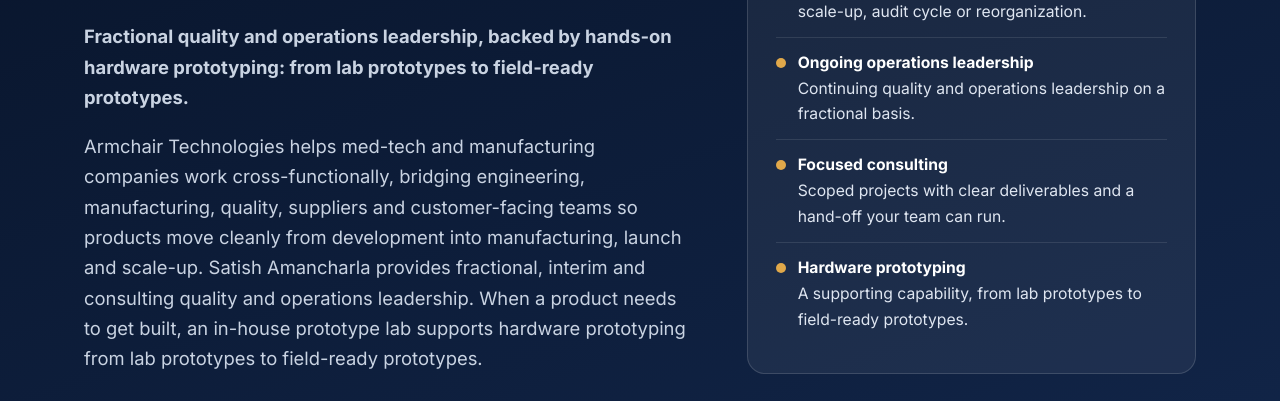
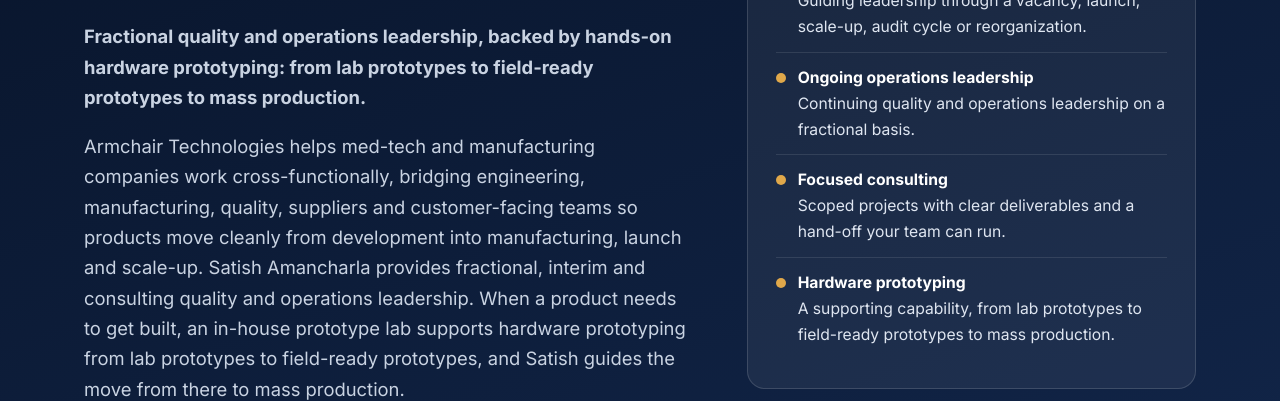
Before and after one commit to samancharla-quantum/armchairtechnologies-site, a plain HTML site: page index.html in a window 1280 px wide. Shown: the part 419-820 px from the top of the page. Drawn offline with Linux system fonts and the light colour scheme.

Commit message:
Copy: prototyping range now extends to mass production

```diff
--- a/index.html
+++ b/index.html
@@ -4,7 +4,7 @@
 <meta charset="utf-8">
 <meta name="viewport" content="width=device-width, initial-scale=1">
 <title>Armchair Technologies | Fractional Quality and Operations Leadership</title>
-<meta name="description" content="Fractional quality and operations leadership, backed by hands-on hardware prototyping: from lab prototypes to field-ready prototypes. Armchair Technologies helps med-tech and manufacturing companies move products from development into manufacturing, launch and scale-up.">
+<meta name="description" content="Fractional quality and operations leadership, backed by hands-on hardware prototyping: from lab prototypes to field-ready prototypes to mass production. Armchair Technologies helps med-tech and manufacturing companies move products from development into manufacturing, launch and scale-up.">
 <link rel="canonical" href="https://armchairtechnologies.biz/">
 <meta name="robots" content="index, follow">
 <meta name="author" content="Satish Amancharla">
@@ -12,7 +12,7 @@
 <meta property="og:type" content="website">
 <meta property="og:site_name" content="Armchair Technologies">
 <meta property="og:title" content="Armchair Technologies | Fractional Quality and Operations Leadership">
-<meta property="og:description" content="Fractional quality and operations leadership, backed by hands-on hardware prototyping: from lab prototypes to field-ready prototypes. For med-tech and manufacturing companies.">
+<meta property="og:description" content="Fractional quality and operations leadership, backed by hands-on hardware prototyping: from lab prototypes to field-ready prototypes to mass production. For med-tech and manufacturing companies.">
 <meta property="og:url" content="https://armchairtechnologies.biz/">
 <meta property="og:image" content="https://armchairtechnologies.biz/assets/img/og-image.jpg">
 <meta property="og:image:width" content="1200">
@@ -21,7 +21,7 @@
 <meta property="og:locale" content="en_US">
 <meta name="twitter:card" content="summary_large_image">
 <meta name="twitter:title" content="Armchair Technologies | Fractional Quality and Operations Leadership">
-<meta name="twitter:description" content="Fractional quality and operations leadership, backed by hands-on hardware prototyping: from lab prototypes to field-ready prototypes.">
+<meta name="twitter:description" content="Fractional quality and operations leadership, backed by hands-on hardware prototyping: from lab prototypes to field-ready prototypes to mass production.">
 <meta name="twitter:image" content="https://armchairtechnologies.biz/assets/img/og-image.jpg">
 <link rel="icon" href="/favicon-v2.ico" sizes="any">
 <link rel="icon" href="/favicon-v2-32.png" sizes="32x32" type="image/png">
@@ -38,7 +38,7 @@
   "name": "Armchair Technologies LLC",
   "url": "https://armchairtechnologies.biz/",
   "logo": "https://armchairtechnologies.biz/assets/img/logo.svg",
-  "description": "Fractional quality and operations leadership, backed by hands-on hardware prototyping: from lab prototypes to field-ready prototypes, for med-tech and manufacturing companies.",
+  "description": "Fractional quality and operations leadership, backed by hands-on hardware prototyping: from lab prototypes to field-ready prototypes to mass production, for med-tech and manufacturing companies.",
   "email": "hello@armchairtechnologies.biz",
   "areaServed": "US",
   "address": {"@type": "PostalAddress", "addressLocality": "Minneapolis-St. Paul", "addressRegion": "MN", "addressCountry": "US"},
@@ -83,8 +83,8 @@
         <span class="eyebrow">Fractional Quality and Operations Leadership</span>
         <h1 id="hero-title">Aligning Passion and Purpose.</h1>
         <p class="theme2">Balancing Compassion and Compliance.</p>
-        <p class="lede"><strong>Fractional quality and operations leadership, backed by hands-on hardware prototyping: from lab prototypes to field-ready prototypes.</strong></p>
-        <p class="lede">Armchair Technologies helps med-tech and manufacturing companies work cross-functionally, bridging engineering, manufacturing, quality, suppliers and customer-facing teams so products move cleanly from development into manufacturing, launch and scale-up. Satish Amancharla provides fractional, interim and consulting quality and operations leadership. When a product needs to get built, an in-house prototype lab supports hardware prototyping from lab prototypes to field-ready prototypes.</p>
+        <p class="lede"><strong>Fractional quality and operations leadership, backed by hands-on hardware prototyping: from lab prototypes to field-ready prototypes to mass production.</strong></p>
+        <p class="lede">Armchair Technologies helps med-tech and manufacturing companies work cross-functionally, bridging engineering, manufacturing, quality, suppliers and customer-facing teams so products move cleanly from development into manufacturing, launch and scale-up. Satish Amancharla provides fractional, interim and consulting quality and operations leadership. When a product needs to get built, an in-house prototype lab supports hardware prototyping from lab prototypes to field-ready prototypes, and Satish guides the move from there to mass production.</p>
         <div class="hero-ctas">
           <a class="btn btn-gold" href="#contact">Start a conversation</a>
           <a class="btn btn-ghost" href="#services">Explore services</a>
@@ -102,7 +102,7 @@
           <li><span class="dot" aria-hidden="true"></span><div><strong>Fractional and interim leadership</strong>Guiding leadership through a vacancy, launch, scale-up, audit cycle or reorganization.</div></li>
           <li><span class="dot" aria-hidden="true"></span><div><strong>Ongoing operations leadership</strong>Continuing quality and operations leadership on a fractional basis.</div></li>
           <li><span class="dot" aria-hidden="true"></span><div><strong>Focused consulting</strong>Scoped projects with clear deliverables and a hand-off your team can run.</div></li>
-          <li><span class="dot" aria-hidden="true"></span><div><strong>Hardware prototyping</strong>A supporting capability, from lab prototypes to field-ready prototypes.</div></li>
+          <li><span class="dot" aria-hidden="true"></span><div><strong>Hardware prototyping</strong>A supporting capability, from lab prototypes to field-ready prototypes to mass production.</div></li>
         </ul>
       </aside>
     </div>
@@ -230,7 +230,7 @@
     <!-- CAPABILITIES: supporting capability, not a separate service line (source: ATL-MKT-001 v5) -->
     <div class="section-head subsection" id="capabilities">
       <span class="eyebrow">Supporting capability</span>
-      <h2 id="capabilities-title">Hardware prototyping, from lab prototypes to field-ready prototypes</h2>
+      <h2 id="capabilities-title">Hardware prototyping, from lab prototypes to field-ready prototypes to mass production</h2>
       <p class="lede">Offered in support of the leadership work above, not as a separate service line.</p>
     </div>
     <div class="services">
```
